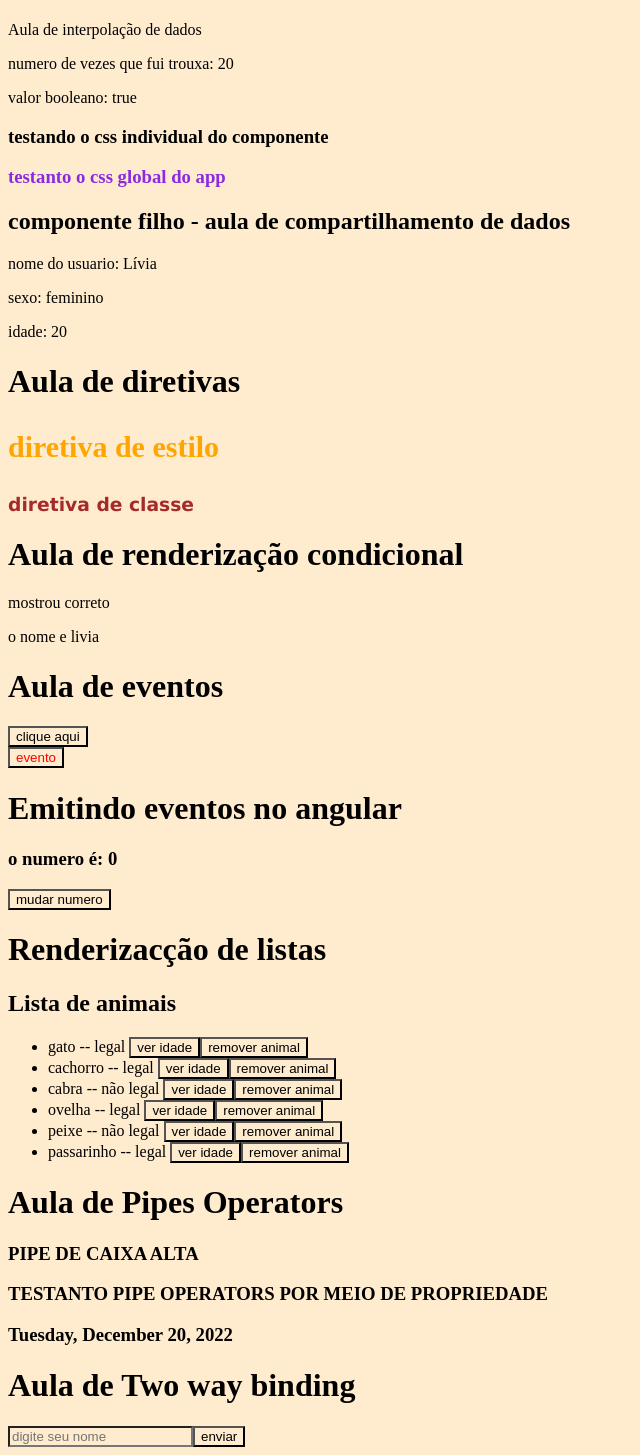
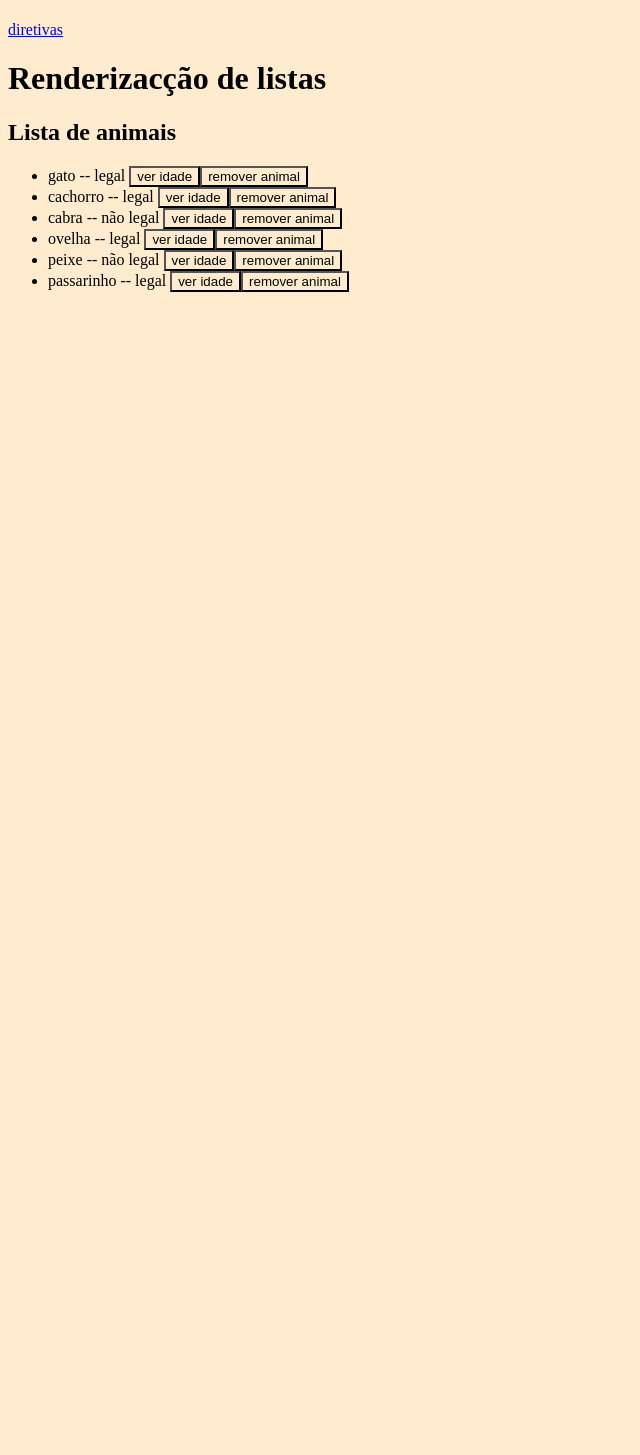
Before and after one commit to liviaandressa/curso-angular13, an Angular app: page / in a window 1280 px wide. Shown: the part 59-1514 px from the top of the page, without its empty margins (0-640 px from the left). After the commit the page ends 800 px from the top, so only its background shows below. Built offline with nearby package versions, Linux system fonts and the light colour scheme.

Commit message:
aula  de rotas - aula 17

```diff
--- a/src/app/app.component.html
+++ b/src/app/app.component.html
@@ -2,22 +2,7 @@
   {{title}}
 </h1>
 
-<app-interpolacao-de-dados></app-interpolacao-de-dados>
-
-<h3> testanto o css global do app</h3>
-
-<app-compartilhando-dados [nome]="usuario" [informacoes]="dadosUsuario"></app-compartilhando-dados>
-
-<app-diretivas></app-diretivas>
-
-<app-condicionais></app-condicionais>
-
-<app-eventos></app-eventos>
-
-<app-emitindo-eventos></app-emitindo-eventos>
-
-<app-renderizacao-listas></app-renderizacao-listas>
-
-<app-pipe-operators></app-pipe-operators>
-
-<app-two-way-binding></app-two-way-binding>
+<nav>
+  <a routerLink="/diretivas">diretivas</a>
+</nav>
+<router-outlet></router-outlet>
--- a/src/app/app.module.ts
+++ b/src/app/app.module.ts
@@ -15,6 +15,7 @@ import { RenderizacaoListasComponent } from './components/component/renderizacao
 import { PipeOperatorsComponent } from './components/component/pipe-operators/pipe-operators.component';
 import { TwoWayBindingComponent } from './components/component/two-way-binding/two-way-binding.component';
 import { ListaService } from './components/component/renderizacao-listas/services/lista.service';
+import { AppRoutingModule } from './app-routing.module';
 
 
 
@@ -36,6 +37,7 @@ import { ListaService } from './components/component/renderizacao-listas/service
     BrowserModule,
     FormsModule,
     HttpModule,
+    AppRoutingModule
   ],
   providers: [ListaService],
   bootstrap: [AppComponent]
```
Also changed, not shown: src/app/app-routing.module.ts (added, +33 -0 lines).
